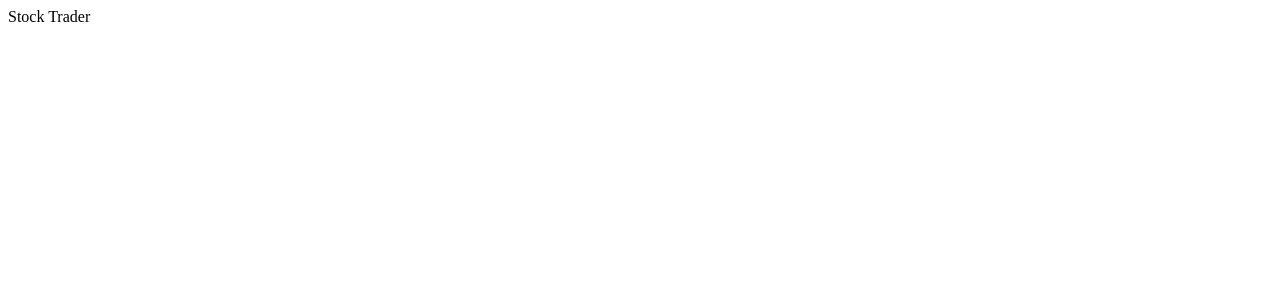
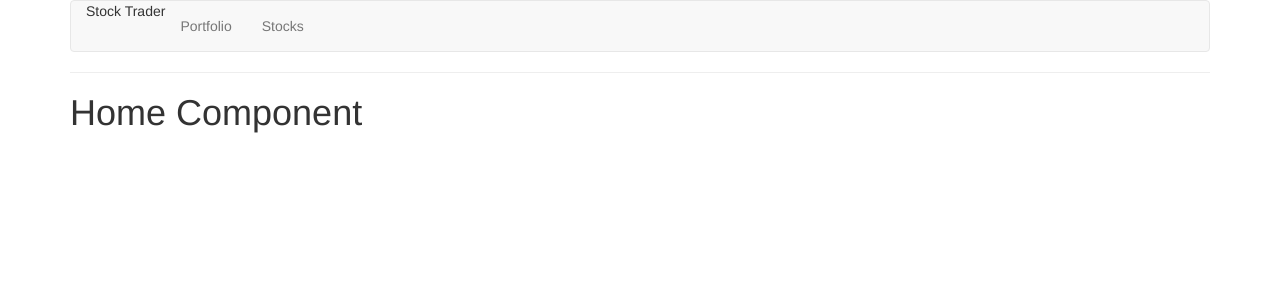
Before and after one commit to jonwhittlestone/vuex-trader, a Vue app: page / in a window 1280 px wide. Shown: the top 300 px of the page. Built offline with nearby package versions, Linux system fonts and the light colour scheme.

Commit message:
Setting up basic component and routes

```diff
--- a/babel.config.js
+++ b/babel.config.js
@@ -1,6 +1,5 @@
 module.exports = {
   presets: [
-    '@vue/app',
-    'stage-2'
+    '@vue/app'
   ]
 }
--- a/package.json
+++ b/package.json
@@ -8,7 +8,9 @@
     "lint": "vue-cli-service lint"
   },
   "dependencies": {
-    "vue": "^2.5.22"
+    "vue": "^2.5.22",
+    "vue-router": "^3.0.2",
+    "vuex": "^3.1.0"
   },
   "devDependencies": {
     "@vue/cli-plugin-babel": "^3.4.0",
--- a/public/index.html
+++ b/public/index.html
@@ -5,6 +5,8 @@
     <meta http-equiv="X-UA-Compatible" content="IE=edge">
     <meta name="viewport" content="width=device-width,initial-scale=1.0">
     <link rel="icon" href="<%= BASE_URL %>favicon.ico">
+
+    <link rel="stylesheet" href="https://maxcdn.bootstrapcdn.com/bootstrap/3.3.7/css/bootstrap.min.css" integrity="sha384-BVYiiSIFeK1dGmJRAkycuHAHRg32OmUcww7on3RYdg4Va+PmSTsz/K68vbdEjh4u" crossorigin="anonymous">
     <title>stock-trader</title>
   </head>
   <body>
--- a/src/App.vue
+++ b/src/App.vue
@@ -1,9 +1,40 @@
 <template>
     <div class="container">
-      Stock Trader
+
+      <nav class="navbar navbar-default">
+          <div class="container-fluid">
+              <div class="navbar-header">
+                  Stock Trader
+              </div>
+
+              <div class="collapse navbar-collapse">
+                  <ul class="nav navbar-nav">
+                    <router-link to='/portfolio' tag='li'>
+                    <a>
+                      Portfolio
+                    </a>
+                     </router-link>
+
+                    <router-link to='/stocks' tag='li'>
+                    <a>
+                      Stocks
+                    </a>
+                     </router-link>
+                  </ul>
+              </div><!-- /.navbar-collapse -->
+          </div><!-- /.container-fluid -->
+      </nav>
+
+      <hr>
+
+      <router-view></router-view>
+
     </div>
+</template>
 
-    <!--
+<script>
+
+    /*
         1. count components we need and create a template for each
           - Home
           - Header
@@ -11,11 +42,11 @@
           - stocks/Stock.vue
           - portfolio/Stock.vue
           - portfolio/Portfolio.vue
-      -->
-</template>
-
-<script>
-
+        2. Count and Set up routes
+          1. /#           // starting page
+          2. /stocks      // choose a stock
+          3. /portfolio   // after adding, we can see in portfolio
+    */
     export default {
 
     }
```
Also changed, not shown: src/main.js (+10 -1 lines), src/routes.js (added, +9 -0 lines), 2 other files (tests, documents, lock files or other folders).
